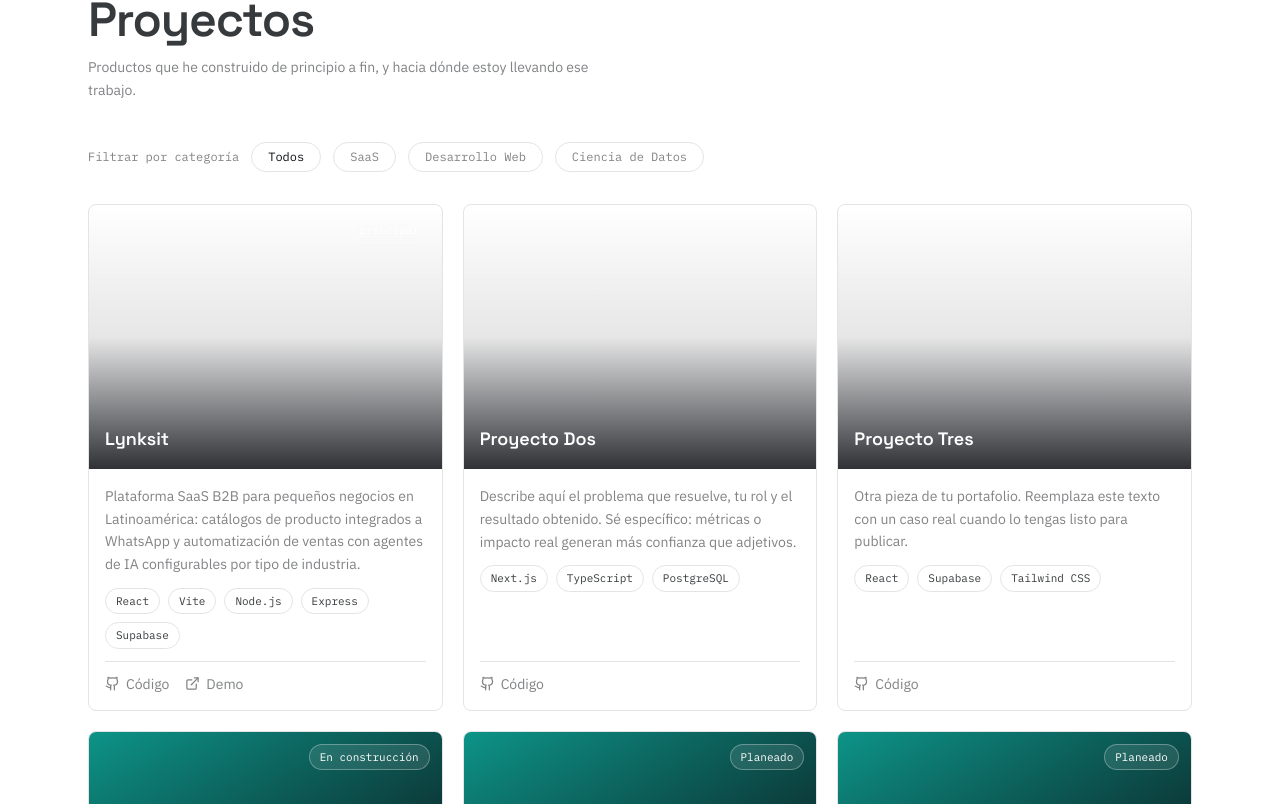
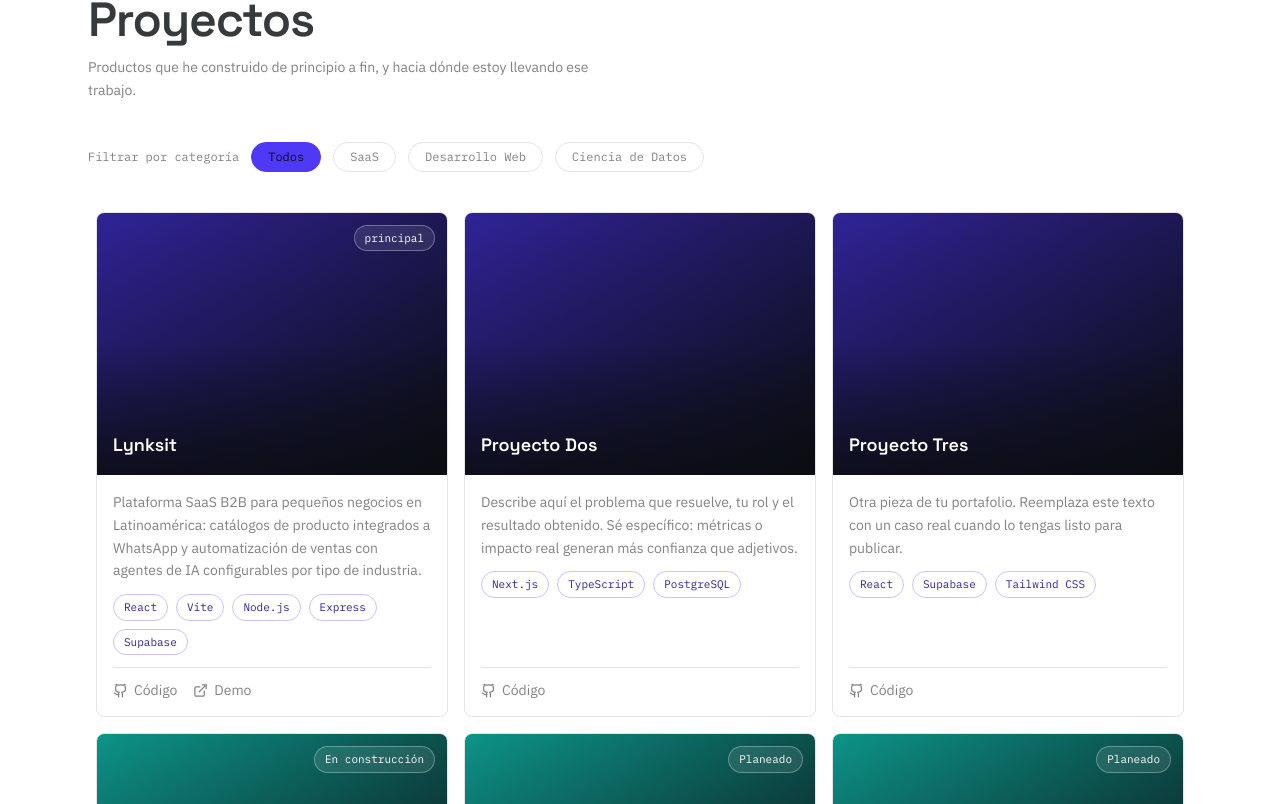
Before and after one commit to Miguel31218/portfolio-projects, a Next.js app: page / in a window 1280 px wide. Shown: the part 896-1700 px from the top of the page. Built offline with nearby package versions, Linux system fonts and the light colour scheme.

Commit message:
Add files via upload

```diff
--- /dev/null
+++ b/components/CardHoverEffect.jsx
@@ -0,0 +1,46 @@
+"use client";
+
+import { useState } from "react";
+import { AnimatePresence, motion } from "framer-motion";
+
+// items: array de lo que sea (proyectos, tarjetas, etc.)
+// renderItem(item, index): devuelve el contenido visual de cada tarjeta —
+// este componente solo se encarga del halo que se desliza detrás, no
+// prescribe cómo se ve la tarjeta en sí.
+// itemClassName: clases extra por ítem (ej. el ancho especial que usa el
+// carrusel en móvil). Puede ser un string o una función (item, index) => string.
+export function CardHoverEffect({ items, renderItem, itemClassName = "", className = "", getKey }) {
+  const [hoveredIndex, setHoveredIndex] = useState(null);
+
+  return (
+    <div className={className}>
+      {items.map((item, idx) => {
+        const extraClass =
+          typeof itemClassName === "function" ? itemClassName(item, idx) : itemClassName;
+
+        return (
+          <div
+            key={getKey ? getKey(item, idx) : idx}
+            className={`group relative rounded-xl p-2 ${extraClass}`}
+            onMouseEnter={() => setHoveredIndex(idx)}
+            onMouseLeave={() => setHoveredIndex(null)}
+          >
+            <AnimatePresence>
+              {hoveredIndex === idx && (
+                <motion.span
+                  layoutId="cardHoverHighlight"
+                  className="absolute inset-0 rounded-xl bg-accent/[0.06] ring-1 ring-accent/20"
+                  initial={{ opacity: 0 }}
+                  animate={{ opacity: 1, transition: { duration: 0.15 } }}
+                  exit={{ opacity: 0, transition: { duration: 0.15, delay: 0.1 } }}
+                />
+              )}
+            </AnimatePresence>
+
+            <div className="relative z-10 h-full">{renderItem(item, idx)}</div>
+          </div>
+        );
+      })}
+    </div>
+  );
+}
--- a/components/Contact.jsx
+++ b/components/Contact.jsx
@@ -27,7 +27,7 @@ export default function Contact() {
   return (
     <section id="contacto" className="border-t border-border">
       <div className="mx-auto max-w-content px-6 py-20 md:py-28">
-        <p className="font-mono text-sm text-amber">{t.contact.eyebrow}</p>
+        <p className="font-mono text-sm text-accent">{t.contact.eyebrow}</p>
         <h2 className="mt-2 max-w-xl font-display text-3xl font-semibold tracking-tight text-text md:text-4xl">
           {t.contact.heading}
         </h2>
@@ -39,9 +39,9 @@ export default function Contact() {
               href={href}
               target="_blank"
               rel="noopener noreferrer"
-              className="group flex items-center gap-4 rounded-md border border-border bg-surface p-5 transition-colors hover:border-amber"
+              className="group flex items-center gap-4 rounded-md border border-border bg-surface p-5 transition-colors hover:border-accent"
             >
-              <Icon size={20} className="shrink-0 text-muted transition-colors group-hover:text-amber" />
+              <Icon size={20} className="shrink-0 text-muted transition-colors group-hover:text-accent" />
               <div>
                 <p className="font-body text-sm text-text">{label}</p>
                 <p className="text-sm text-muted">{value}</p>
--- a/components/ProjectCard.jsx
+++ b/components/ProjectCard.jsx
@@ -1,10 +1,10 @@
 import { Github, ExternalLink } from "lucide-react";
 
 const accentStyles = {
-  amber: {
-    gradient: "from-amber-dim to-ink",
-    badge: "border-amber/30 text-amber-dim",
-    link: "hover:text-amber",
+  indigo: {
+    gradient: "from-accent-dim to-ink",
+    badge: "border-accent/30 text-accent-dim",
+    link: "hover:text-accent",
   },
   mint: {
     gradient: "from-mint to-ink",
@@ -15,9 +15,9 @@ const accentStyles = {
 
 // lang: "es" | "en" — resuelve description/status (objetos bilingües en
 // data.js). t: t.projects del diccionario de traducciones (labels de UI).
-export default function ProjectCard({ project, accent = "amber", lang, t }) {
+export default function ProjectCard({ project, accent = "indigo", lang, t }) {
   const { title, description, tech, github, demo, featured, status } = project;
-  const styles = accentStyles[accent] ?? accentStyles.amber;
+  const styles = accentStyles[accent] ?? accentStyles.indigo;
 
   const descriptionText = description[lang];
   const statusText = status ? status[lang] : null;
--- a/components/ProjectsGrid.jsx
+++ b/components/ProjectsGrid.jsx
@@ -3,6 +3,7 @@
 import { useState } from "react";
 import { projects, projectCategories } from "@/lib/data";
 import ProjectCard from "./ProjectCard";
+import { CardHoverEffect } from "./CardHoverEffect";
 import { useLanguage } from "./LanguageProvider";
 
 const accentById = Object.fromEntries(projectCategories.map((c) => [c.id, c.accent]));
@@ -31,8 +32,8 @@ export default function ProjectsGrid() {
             aria-pressed={active === f.id}
             className={`rounded-full border px-4 py-1.5 font-mono text-xs transition-colors ${
               active === f.id
-                ? "border-amber bg-amber text-ink"
-                : "border-border text-muted hover:border-amber hover:text-amber"
+                ? "border-accent bg-accent text-ink"
+                : "border-border text-muted hover:border-accent hover:text-accent"
             }`}
           >
             {f.label}
@@ -40,23 +41,30 @@ export default function ProjectsGrid() {
         ))}
       </div>
 
-      {/* Grid en desktop / carrusel horizontal con scroll-snap en móvil */}
-      <div
+      {/* Grid en desktop / carrusel horizontal con scroll-snap en móvil.
+          El espaciado entre tarjetas ahora lo da el padding de cada ítem
+          (ver CardHoverEffect), no un gap del contenedor: así el halo de
+          hover tiene margen para "asomarse" alrededor de la tarjeta. */}
+      <CardHoverEffect
+        items={filtered}
+        getKey={(project) => project.title}
         className={
           isCarousel
-            ? "mt-8 -mx-6 flex snap-x snap-mandatory gap-5 overflow-x-auto px-6 pb-4 md:mx-0 md:grid md:grid-cols-2 md:overflow-visible md:px-0 md:pb-0 lg:grid-cols-3"
-            : "mt-8 grid gap-5 sm:grid-cols-2 lg:grid-cols-3"
+            ? "mt-8 -mx-4 flex snap-x snap-mandatory overflow-x-auto px-4 pb-4 md:mx-0 md:grid md:grid-cols-2 md:overflow-visible md:px-0 md:pb-0 lg:grid-cols-3"
+            : "mt-8 grid sm:grid-cols-2 lg:grid-cols-3"
         }
-      >
-        {filtered.map((project) => (
-          <div
-            key={project.title}
-            className={isCarousel ? "w-[80%] shrink-0 snap-center sm:w-[60%] md:w-auto" : ""}
-          >
-            <ProjectCard project={project} accent={accentById[project.category]} lang={lang} t={t.projects} />
-          </div>
-        ))}
-      </div>
+        itemClassName={() =>
+          isCarousel ? "w-[80%] shrink-0 snap-center sm:w-[60%] md:w-auto" : ""
+        }
+        renderItem={(project) => (
+          <ProjectCard
+            project={project}
+            accent={accentById[project.category]}
+            lang={lang}
+            t={t.projects}
+          />
+        )}
+      />
     </div>
   );
 }
--- a/components/SectionHeading.jsx
+++ b/components/SectionHeading.jsx
@@ -1,7 +1,7 @@
 export default function SectionHeading({ eyebrow, title, description }) {
   return (
     <div className="max-w-lg">
-      <p className="font-mono text-sm text-amber">{eyebrow}</p>
+      <p className="font-mono text-sm text-accent">{eyebrow}</p>
       <h2 className="mt-2 font-display text-3xl font-semibold tracking-tight text-text">
         {title}
       </h2>
--- a/components/Skills.jsx
+++ b/components/Skills.jsx
@@ -20,7 +20,7 @@ export default function Skills() {
       <div className="mt-10 grid gap-8 sm:grid-cols-2 lg:grid-cols-4">
         {categoryIds.map((categoryId) => (
           <div key={categoryId}>
-            <h3 className="font-mono text-sm text-amber">{t.skills.categories[categoryId]}</h3>
+            <h3 className="font-mono text-sm text-accent">{t.skills.categories[categoryId]}</h3>
             <ul className="mt-3 space-y-2 border-l border-border pl-4">
               {skills
                 .filter((s) => s.category === categoryId)
```
